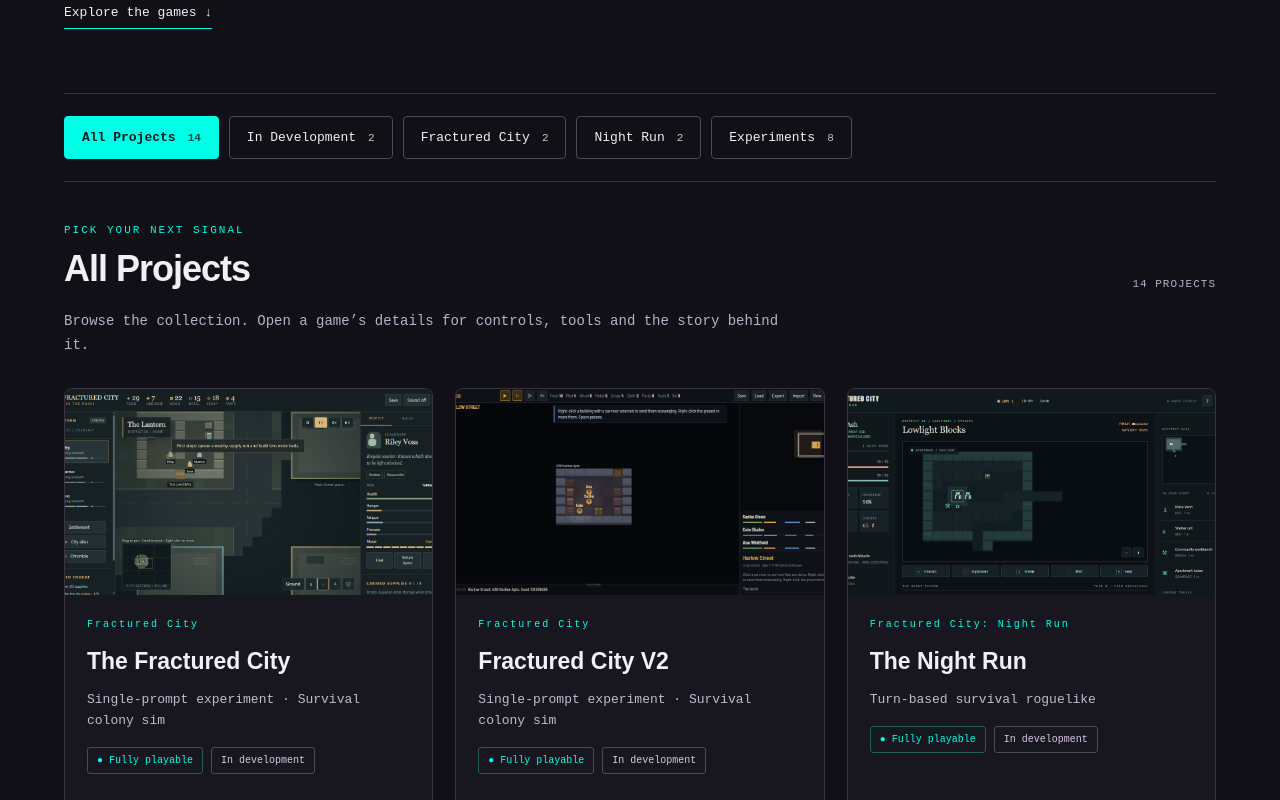
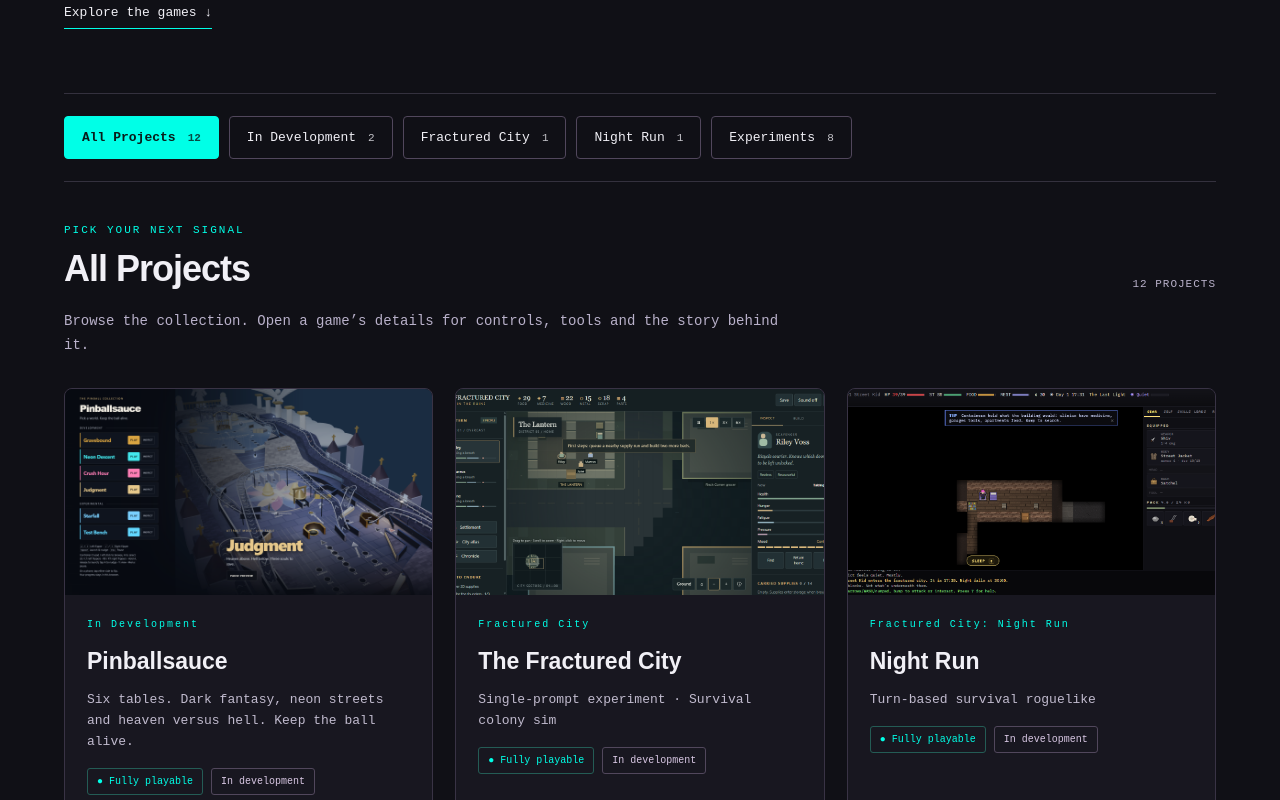
Before and after one commit to NeruoDissident/neurodissident-site, a Next.js app: page /arcade in a window 1280 px wide. Shown: the part 520-1320 px from the top of the page. Built offline with nearby package versions, Linux system fonts and the light colour scheme.

Commit message:
Feature Pinballsauce and clean up arcade listings

```diff
--- a/data/arcade.js
+++ b/data/arcade.js
@@ -1,4 +1,20 @@
 export const games = [
+  {
+    id: 'pinballsauce', collection: 'in-development',
+    title: 'Pinballsauce', version: 'Pinballsauce',
+    availability: 'Fully playable', stage: 'In development',
+    format: '3D pinball collection · Arcade and RPG tables',
+    url: 'https://pinballsauce.vercel.app/',
+    source: 'https://github.com/NeruoDissident/pinballsauce',
+    image: '/arcade/pinballsauce.png', imageWidth: 1600, imageHeight: 900,
+    imageAlt: 'The Pinballsauce table selector with Gravebound, Neon Descent, Crush Hour and Judgment beside a live pinball table.',
+    summary: 'Six tables. Dark fantasy, neon streets and heaven versus hell. Keep the ball alive.',
+    description: 'A growing collection of 3D pinball tables, from the dark-fantasy quests of Gravebound and the cyberpunk world of Neon Descent to Crush Hour and Judgment’s battle between heaven, earth and hell. Chase ramp shots, multiballs and table goals, or dive into RPG tables with classes, enemies and upgrades. Four tables in development and two experimental tables share physical flipper action, adjustable power, and keyboard, touch or controller support.',
+    device: 'PC, mobile or handheld PC — keyboard, touch and standard gamepads',
+    controls: 'Z / slash or arrows: flippers · Hold and release Space: launch · Space: nudge · Controller: LB / RB or triggers, A to launch / nudge, Menu to pause',
+    tools: 'JavaScript · HTML / CSS · Three.js · Web Audio',
+    note: 'Progress, high scores and power settings save in your browser. On ROG Ally, use Gamepad Mode. Tables are playable and still evolving.'
+  },
   {
     collection: 'fractured-city', format: 'Single-prompt experiment · Survival colony sim', id: 'fractured-city', title: 'The Fractured City', version: 'V1',
     url: 'https://the-fractured-city.vercel.app/',
@@ -10,32 +26,6 @@ export const games = [
     controls: 'Click to inspect · Right-click to move · WASD to pan · Space to pause',
     tools: 'JavaScript · HTML / CSS · Canvas · Node.js build',
     note: 'Progress saves in your browser. Export a save to keep a portable backup.'
-  },
-  {
-    collection: 'fractured-city', format: 'Single-prompt experiment · Survival colony sim', id: 'fractured-city-v2', title: 'Fractured City V2', version: 'V2',
-    url: 'https://fractured-city-v2.vercel.app/',
-    source: 'https://github.com/NeruoDissident/fractured-city-v2',
-    image: '/arcade/fractured-city-v2.png',
-    imageAlt: 'Harlow Street with three survivors inside an apartment block and scavenging controls.',
-    description: 'Build up your block and defend it through raids and the night. Send survivors into enterable buildings, manage their needs, moods, skills and traits, and encounter 13 named persistent characters across a ruined city.',
-    device: 'PC recommended for overview; mobile touch controls supported',
-    controls: 'Mouse and keyboard · On touch: tap, drag, pinch and long-press to give orders',
-    tools: 'JavaScript · HTML / CSS · Canvas · PWA / service worker',
-    note: 'Autosaves in your browser. Supports home-screen installation and offline play after the first load.'
-  },
-  {
-    id: 'the-night-run', collection: 'night-run',
-    title: 'The Night Run', version: 'The Night Run',
-    format: 'Turn-based survival roguelike',
-    url: 'https://the-night-run-neon.vercel.app/',
-    source: 'https://github.com/NeruoDissident/The-Night-Run',
-    image: '/arcade/night-run-neon.png',
-    imageAlt: 'A Street Kid explores Lowlight Blocks, with survival meters, a city map and nearby contacts.',
-    description: 'Choose from six classes and survive eight procedural districts. Use stealth, tactical combat, crafting and faction alliances to shape your run. Find an escape, commit to a faction, or leave another life behind in the city.',
-    device: 'PC or mobile — includes an eight-direction touch pad',
-    controls: 'WASD / arrows to move · E to interact · Tab / F to target and attack · Touch movement and action buttons',
-    tools: 'JavaScript · HTML / CSS · Canvas · Python build · PWA / service worker',
-    note: 'Local autosaves with export/import. Installable for offline play after the first load. Permadeath ends the active run.'
   },
   {
     id: 'night-run', collection: 'night-run',
@@ -188,22 +178,6 @@ export const games = [
     tools: 'JavaScript · HTML / CSS · Canvas · SVG controls',
     note: 'A small creative toy made for playing with patterns.'
   },
-  {
-    id: 'gravebound', collection: 'in-development',
-    title: 'Gravebound Pinball 3D', version: 'Gravebound',
-    availability: 'Fully playable', stage: 'In development',
-    format: 'Dark-fantasy RPG · 3D pinball',
-    url: 'https://gravebound-six.vercel.app/',
-    source: 'https://github.com/NeruoDissident/gravebound',
-    image: '/arcade/gravebound.png', imageWidth: 1258, imageHeight: 750,
-    imageAlt: 'A haunted 3D pinball table with skeleton enemies, glowing bumpers, a quest journal and Knight abilities.',
-    summary: 'The ball is your hero. Take a cursed kingdom one flipper shot at a time.',
-    description: 'A dark-fantasy RPG played on one connected pinball table. Choose a Knight, Rogue, Mage or Cleric, then fight through the Black Keep, the Wilds, Grave Hollow and the Grave. Complete quests, discover relics and unleash class powers while exploring campaign wings and confronting bosses.',
-    device: 'PC recommended — keyboard controls',
-    controls: 'Z / slash or arrow keys for flippers · Hold and release Space to launch; Space to nudge · C for view · P to pause',
-    tools: 'JavaScript · HTML / CSS · Three.js · Procedural textures · Node.js build',
-    note: 'Save states and high scores are stored locally in your browser. Fully playable, with development ongoing.'
-  }
 ];
 
 export const collections = [
@@ -216,13 +190,13 @@ export const collections = [
     id: 'fractured-city',
     eyebrow: '01 / EVOLVING WORLDS',
     title: 'Fractured City',
-    description: 'Two single-prompt takes on a city learning to survive. Both fully playable, both still in development.'
+    description: 'A single-prompt take on a city learning to survive. Fully playable and still in development.'
   },
   {
     id: 'night-run',
     eyebrow: '02 / SURVIVAL ROGUELIKES',
     title: 'Fractured City: Night Run',
-    description: 'Two versions of the urban survival roguelike. One runner against the city. Fully playable, still evolving.'
+    description: 'An urban survival roguelike. One runner against the city. Fully playable, still evolving.'
   },
   {
     id: 'experiments', eyebrow: '03 / IDEAS AT PLAY',
```
Also changed, not shown: public/arcade/pinballsauce.png (added).
